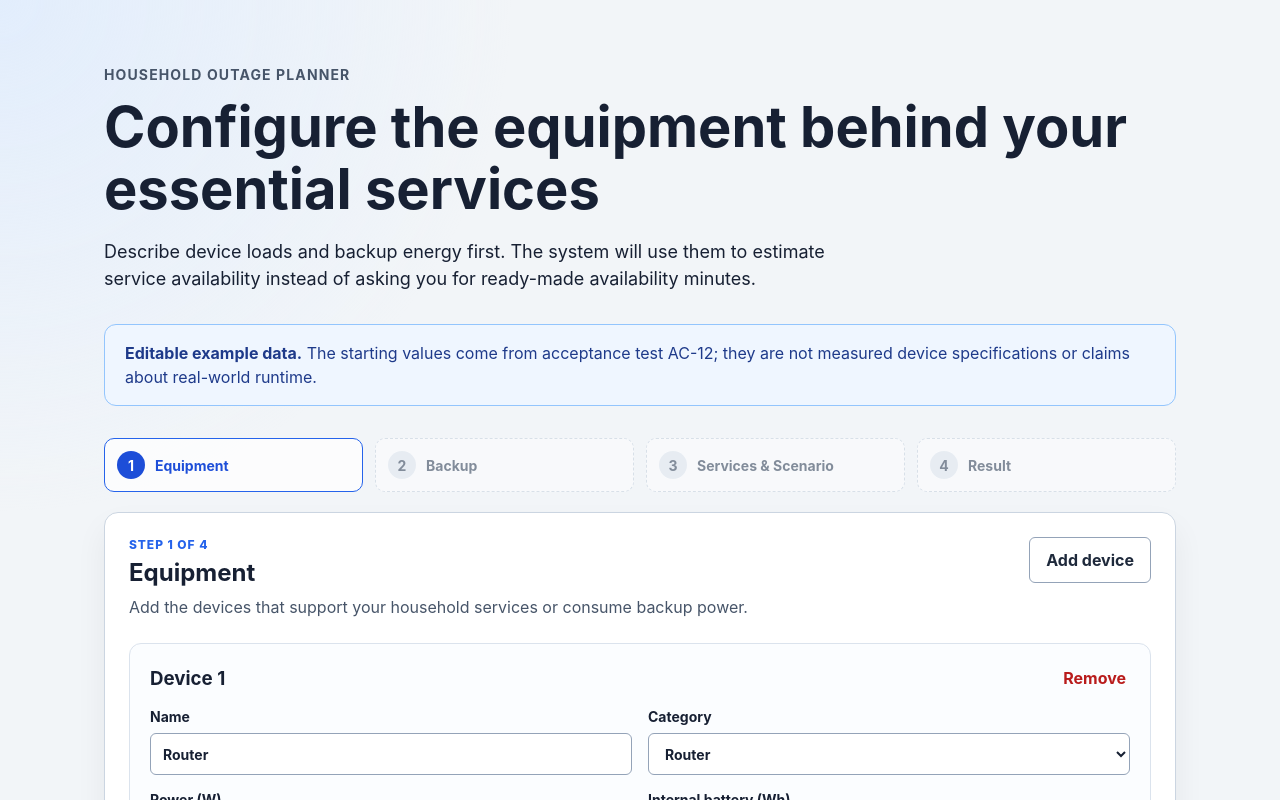
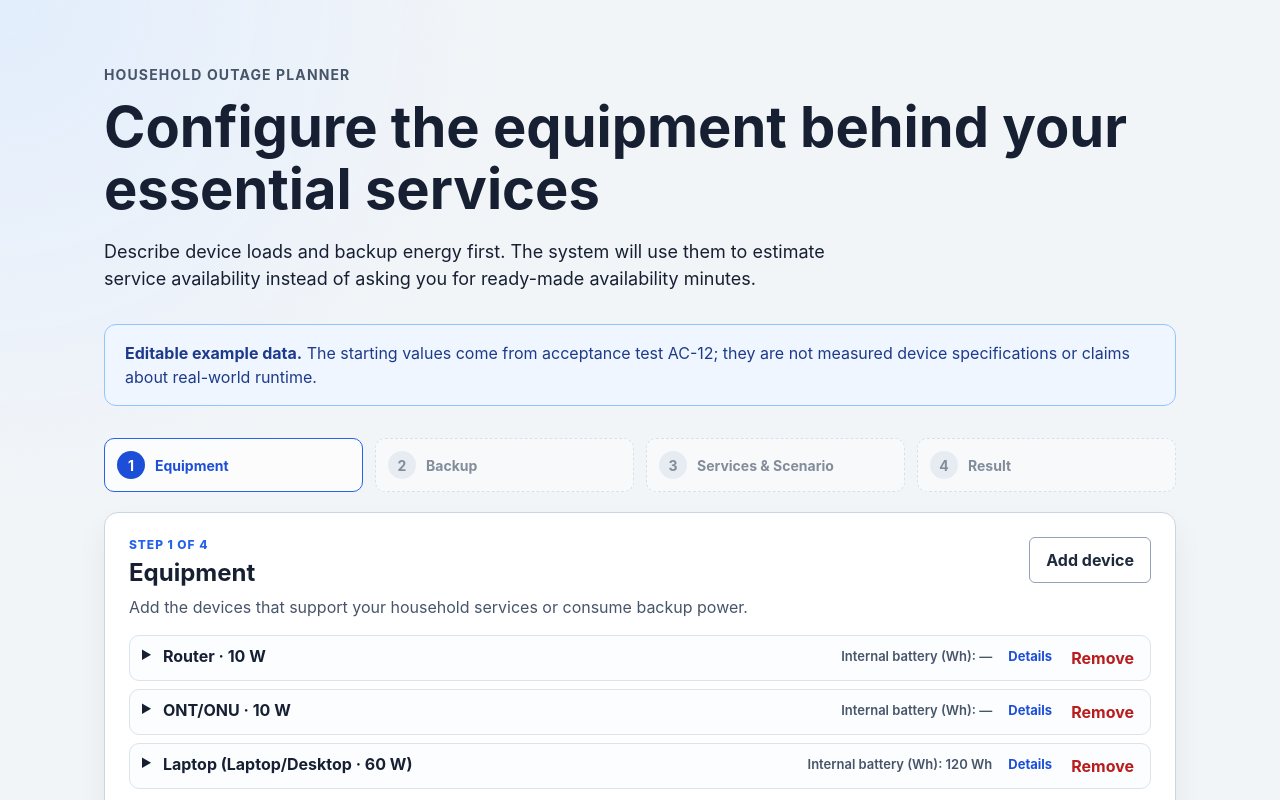
Before and after one commit to Serhii-Palamarchuk/capstone-household-service-availability, a React (Vite) app in the folder apps/web/: page / in a window 1280 px wide. Shown: the top 800 px of the page. Built offline with nearby package versions, Linux system fonts and the light colour scheme.

Commit message:
feat: compact equipment and backup steps

```diff
--- a/apps/web/src/App.jsx
+++ b/apps/web/src/App.jsx
@@ -4,6 +4,10 @@ import { EquipmentStep } from './components/user-mvp/EquipmentStep.jsx';
 import { ServicesScenarioStep } from './components/user-mvp/ServicesScenarioStep.jsx';
 import { UserScenarioResult } from './components/user-mvp/UserScenarioResult.jsx';
 import { DeviceCategory } from './user-mvp/constants.js';
+import {
+  backupSourceDisplayLabels,
+  deviceDisplayLabels,
+} from './user-mvp/entity-labels.js';
 import {
   createInitialUserMvpState,
   normalizeUserMvpForm,
@@ -39,6 +43,8 @@ export function App() {
   const nextServiceNumber = useRef(1);
   const nextSourceNumber = useRef(1);
   const t = createTranslator(language);
+  const deviceLabels = deviceDisplayLabels(formState.devices, t);
+  const backupSourceLabels = backupSourceDisplayLabels(formState.backupSources, t);
 
   function invalidateResult() {
     const next = invalidateResultState({ outcome, submittedInput, resultStale });
@@ -340,17 +346,21 @@ export function App() {
 
       {currentStep === 0 && (
         <EquipmentStep
+          deviceLabels={deviceLabels}
           devices={formState.devices}
           onAdd={addDevice}
           onChange={changeDevice}
           onRemove={removeDevice}
           onNext={() => setCurrentStep(1)}
+          t={t}
         />
       )}
       {currentStep === 1 && (
         <BackupStep
           assignments={formState.backupAssignmentsByDeviceId}
+          backupSourceLabels={backupSourceLabels}
           backupSources={formState.backupSources}
+          deviceLabels={deviceLabels}
           devices={formState.devices}
           onAdd={addBackupSource}
           onAssignmentChange={changeAssignment}
@@ -358,6 +368,7 @@ export function App() {
           onChange={changeBackupSource}
           onNext={() => setCurrentStep(2)}
           onRemove={removeBackupSource}
+          t={t}
         />
       )}
       {currentStep === 2 && (
--- a/apps/web/src/components/user-mvp/BackupStep.jsx
+++ b/apps/web/src/components/user-mvp/BackupStep.jsx
@@ -1,70 +1,61 @@
-const backupTypes = [
-  { value: 'PowerStation', label: 'Power station' },
-  { value: 'UPS', label: 'UPS' },
-  { value: 'Other', label: 'Other' },
-];
+const backupTypes = ['PowerStation', 'UPS', 'Other'];
 
 export function BackupStep({
+  assignments,
+  backupSourceLabels,
   backupSources,
+  deviceLabels,
   devices,
-  assignments,
   onAdd,
   onAssignmentChange,
   onBack,
   onChange,
   onNext,
   onRemove,
+  t,
 }) {
+  const sourceCount = backupSources.length;
+
   return (
     <section className="wizard-panel" aria-labelledby="backup-title">
       <div className="section-heading">
         <div>
-          <p className="step-label">Step 2 of 4</p>
-          <h2 id="backup-title">Backup</h2>
-          <p>Describe available energy and connect each device to at most one external source.</p>
+          <p className="step-label">{t('step.numberOfTotal', { number: 2, total: 4 })}</p>
+          <h2 id="backup-title">{t('step.backup')}</h2>
+          <p>{t('helper.backup')}</p>
         </div>
         <button className="secondary-button" type="button" onClick={onAdd}>
-          Add source
+          {t('actions.addSource')}
         </button>
       </div>
 
-      <div className="entity-list">
-        {backupSources.map((source, index) => (
-          <article className="entity-card" key={source.id}>
-            <div className="entity-card-heading">
-              <h3>Backup source {index + 1}</h3>
-              <button
-                className="text-button danger-button"
-                type="button"
-                onClick={() => onRemove(source.id)}
-              >
-                Remove
-              </button>
-            </div>
-            <div className="field-grid">
-              <label htmlFor={`${source.id}-name`}>
-                Name
-                <input
-                  id={`${source.id}-name`}
-                  type="text"
-                  value={source.name}
-                  onChange={event => onChange(source.id, 'name', event.target.value)}
-                />
-              </label>
+      <div className="entity-list compact-entity-list">
+        {backupSources.map(source => (
+          <article className="compact-entity-row" key={source.id}>
+            <details className="row-details">
+              <summary>
+                <span className="compact-row-summary compact-row-summary-source">
+                  <strong>{backupSourceLabels.get(source.id)}</strong>
+                  <span className="details-label">{t('actions.details')}</span>
+                </span>
+              </summary>
+              <div className="details-fields">
                 <label htmlFor={`${source.id}-type`}>
-                Type
+                  {t('field.type')}
                   <select
                     id={`${source.id}-type`}
                     value={source.type}
                     onChange={event => onChange(source.id, 'type', event.target.value)}
                   >
                     {backupTypes.map(type => (
-                    <option key={type.value} value={type.value}>{type.label}</option>
+                      <option key={type} value={type}>
+                        {t(`backupType.${type}`, { fallback: type })}
+                      </option>
                     ))}
                   </select>
                 </label>
                 <label htmlFor={`${source.id}-capacity`}>
-                Usable capacity (Wh)
+                  {t('field.usableCapacity')}
                   <input
                     id={`${source.id}-capacity`}
                     inputMode="decimal"
@@ -76,7 +67,10 @@ export function BackupStep({
                   />
                 </label>
                 <label htmlFor={`${source.id}-max-output`}>
-                Maximum output (W) <span className="optional-label">Optional</span>
+                  <span>
+                    {t('field.maximumOutput')}{' '}
+                    <span className="optional-label">{t('field.optional')}</span>
+                  </span>
                   <input
                     id={`${source.id}-max-output`}
                     inputMode="decimal"
@@ -87,46 +81,97 @@ export function BackupStep({
                     onChange={event => onChange(source.id, 'maxOutputPowerW', event.target.value)}
                   />
                 </label>
+                <label className="secondary-field" htmlFor={`${source.id}-name`}>
+                  <span>
+                    {t('field.name')}{' '}
+                    <span className="optional-label">{t('field.optional')}</span>
+                  </span>
+                  <input
+                    id={`${source.id}-name`}
+                    type="text"
+                    value={source.name}
+                    onChange={event => onChange(source.id, 'name', event.target.value)}
+                  />
+                </label>
               </div>
+            </details>
+            <button
+              aria-label={`${t('actions.remove')}: ${backupSourceLabels.get(source.id)}`}
+              className="text-button danger-button"
+              type="button"
+              onClick={() => onRemove(source.id)}
+            >
+              {t('actions.remove')}
+            </button>
           </article>
         ))}
       </div>
 
       <div className="assignment-section">
         <div>
-          <h3>Device assignments</h3>
-          <p>A source may power several devices, but each device can use only one source.</p>
+          <h3>{t('label.deviceAssignments')}</h3>
+          <p>{t('helper.assignments')}</p>
         </div>
+        {sourceCount === 0 ? (
+          <p className="empty-state assignment-empty-state">
+            {t('empty.noExternalSource')}
+          </p>
+        ) : (
           <div className="assignment-list">
-          {devices.map(device => (
-            <label className="assignment-row" htmlFor={`${device.id}-source`} key={device.id}>
-              <span>
-                <strong>{device.name || 'Unnamed device'}</strong>
-                <small>{device.powerW ? `${device.powerW} W` : 'Power not set'}</small>
+            {devices.map(device => {
+              const assignedSourceId = assignments[device.id] ?? '';
+              const enabled = Boolean(assignedSourceId);
+              const toggleId = `${device.id}-external-backup`;
+
+              return (
+                <div
+                  className={`assignment-row${sourceCount === 1 ? ' assignment-row-single' : ''}`}
+                  key={device.id}
+                >
+                  <strong>{deviceLabels.get(device.id)}</strong>
+                  <label className="assignment-toggle" htmlFor={toggleId}>
+                    <input
+                      checked={enabled}
+                      id={toggleId}
+                      type="checkbox"
+                      onChange={event => onAssignmentChange(
+                        device.id,
+                        event.target.checked ? backupSources[0].id : '',
+                      )}
+                    />
+                    <span>{t('step.backup')}</span>
+                  </label>
+                  {sourceCount >= 2 && enabled && (
+                    <label className="assignment-source-field" htmlFor={`${device.id}-source`}>
+                      <span className="visually-hidden">
+                        {t('step.backup')}: {deviceLabels.get(device.id)}
                       </span>
                       <select
                         id={`${device.id}-source`}
-                value={assignments[device.id] ?? ''}
+                        value={assignedSourceId}
                         onChange={event => onAssignmentChange(device.id, event.target.value)}
                       >
-                <option value="">No external source</option>
                         {backupSources.map(source => (
                           <option key={source.id} value={source.id}>
-                    {source.name || 'Unnamed source'}
+                            {backupSourceLabels.get(source.id)}
                           </option>
                         ))}
                       </select>
                     </label>
-          ))}
+                  )}
                 </div>
+              );
+            })}
+          </div>
+        )}
       </div>
 
       <div className="step-actions">
         <button className="secondary-button" type="button" onClick={onBack}>
-          Back to equipment
+          {t('actions.backToEquipment')}
         </button>
         <button className="primary-button" type="button" onClick={onNext}>
-          Continue to services &amp; scenario
+          {t('actions.continueToServicesScenario')}
         </button>
       </div>
     </section>
--- a/apps/web/src/components/user-mvp/EquipmentStep.jsx
+++ b/apps/web/src/components/user-mvp/EquipmentStep.jsx
@@ -2,57 +2,60 @@ import { DeviceCategory } from '../../user-mvp/constants.js';
 
 const categoryOptions = Object.values(DeviceCategory);
 
-export function EquipmentStep({ devices, onAdd, onChange, onRemove, onNext }) {
+export function EquipmentStep({
+  deviceLabels,
+  devices,
+  onAdd,
+  onChange,
+  onRemove,
+  onNext,
+  t,
+}) {
   return (
     <section className="wizard-panel" aria-labelledby="equipment-title">
       <div className="section-heading">
         <div>
-          <p className="step-label">Step 1 of 4</p>
-          <h2 id="equipment-title">Equipment</h2>
-          <p>Add the devices that support your household services or consume backup power.</p>
+          <p className="step-label">{t('step.numberOfTotal', { number: 1, total: 4 })}</p>
+          <h2 id="equipment-title">{t('step.equipment')}</h2>
+          <p>{t('helper.equipment')}</p>
         </div>
         <button className="secondary-button" type="button" onClick={onAdd}>
-          Add device
+          {t('actions.addDevice')}
         </button>
       </div>
 
-      <div className="entity-list">
-        {devices.map((device, index) => (
-          <article className="entity-card" key={device.id}>
-            <div className="entity-card-heading">
-              <h3>Device {index + 1}</h3>
-              <button
-                className="text-button danger-button"
-                type="button"
-                onClick={() => onRemove(device.id)}
-              >
-                Remove
-              </button>
-            </div>
-            <div className="field-grid">
-              <label htmlFor={`${device.id}-name`}>
-                Name
-                <input
-                  id={`${device.id}-name`}
-                  type="text"
-                  value={device.name}
-                  onChange={event => onChange(device.id, 'name', event.target.value)}
-                />
-              </label>
+      <div className="entity-list compact-entity-list">
+        {devices.map(device => (
+          <article className="compact-entity-row" key={device.id}>
+            <details className="row-details">
+              <summary>
+                <span className="compact-row-summary">
+                  <strong>{deviceLabels.get(device.id)}</strong>
+                  <span className="compact-row-secondary">
+                    {t('field.internalBattery')}: {device.internalBatteryWh
+                      ? `${device.internalBatteryWh} Wh`
+                      : '—'}
+                  </span>
+                  <span className="details-label">{t('actions.details')}</span>
+                </span>
+              </summary>
+              <div className="details-fields">
                 <label htmlFor={`${device.id}-category`}>
-                Category
+                  {t('field.category')}
                   <select
                     id={`${device.id}-category`}
                     value={device.category}
                     onChange={event => onChange(device.id, 'category', event.target.value)}
                   >
                     {categoryOptions.map(category => (
-                    <option key={category} value={category}>{category}</option>
+                      <option key={category} value={category}>
+                        {t(`category.${category}`, { fallback: category })}
+                      </option>
                     ))}
                   </select>
                 </label>
                 <label htmlFor={`${device.id}-power`}>
-                Power (W)
+                  {t('field.power')}
                   <input
                     id={`${device.id}-power`}
                     inputMode="decimal"
@@ -64,7 +67,10 @@ export function EquipmentStep({ devices, onAdd, onChange, onRemove, onNext }) {
                   />
                 </label>
                 <label htmlFor={`${device.id}-battery`}>
-                Internal battery (Wh) <span className="optional-label">Optional</span>
+                  <span>
+                    {t('field.internalBattery')}{' '}
+                    <span className="optional-label">{t('field.optional')}</span>
+                  </span>
                   <input
                     id={`${device.id}-battery`}
                     inputMode="decimal"
@@ -75,14 +81,35 @@ export function EquipmentStep({ devices, onAdd, onChange, onRemove, onNext }) {
                     onChange={event => onChange(device.id, 'internalBatteryWh', event.target.value)}
                   />
                 </label>
+                <label className="secondary-field" htmlFor={`${device.id}-name`}>
+                  <span>
+                    {t('field.name')}{' '}
+                    <span className="optional-label">{t('field.optional')}</span>
+                  </span>
+                  <input
+                    id={`${device.id}-name`}
+                    type="text"
+                    value={device.name}
+                    onChange={event => onChange(device.id, 'name', event.target.value)}
+                  />
+                </label>
               </div>
+            </details>
+            <button
+              aria-label={`${t('actions.remove')}: ${deviceLabels.get(device.id)}`}
+              className="text-button danger-button"
+              type="button"
+              onClick={() => onRemove(device.id)}
+            >
+              {t('actions.remove')}
+            </button>
           </article>
         ))}
       </div>
 
       <div className="step-actions step-actions-end">
         <button className="primary-button" type="button" onClick={onNext}>
-          Continue to backup
+          {t('actions.continueToBackup')}
         </button>
       </div>
     </section>
--- a/apps/web/src/styles.css
+++ b/apps/web/src/styles.css
@@ -161,6 +161,80 @@ body {
   background: #fbfdff;
 }
 
+.compact-entity-list {
+  gap: 0.5rem;
+  margin-top: 1rem;
+}
+
+.compact-entity-row {
+  display: grid;
+  grid-template-columns: minmax(0, 1fr) auto;
+  align-items: start;
+  gap: 0.75rem;
+  padding: 0.5rem 0.75rem;
+  border: 1px solid #dbe3ed;
+  border-radius: 0.625rem;
+  background: #fbfdff;
+}
+
+.row-details {
+  min-width: 0;
+}
+
+.row-details summary {
+  cursor: pointer;
+}
+
+.row-details summary:focus-visible {
+  border-radius: 0.25rem;
+  outline: 3px solid rgb(147 197 253 / 55%);
+  outline-offset: 0.25rem;
+}
+
+.compact-row-summary {
+  display: inline-grid;
+  grid-template-columns: minmax(0, 1fr) auto auto;
+  align-items: center;
+  gap: 1rem;
+  width: calc(100% - 1.5rem);
+  margin-left: 0.25rem;
+  vertical-align: middle;
+}
+
+.compact-row-summary-source {
+  grid-template-columns: minmax(0, 1fr) auto;
+}
+
+.compact-row-summary strong {
+  min-width: 0;
+  overflow-wrap: anywhere;
+}
+
+.compact-row-secondary {
+  color: #475569;
+  font-size: 0.8125rem;
+  font-weight: 600;
+}
+
+.details-label {
+  color: #1d4ed8;
+  font-size: 0.8125rem;
+  font-weight: 700;
+}
+
+.details-fields {
+  display: grid;
+  grid-template-columns: repeat(4, minmax(0, 1fr));
+  gap: 0.75rem;
+  margin-top: 0.75rem;
+  padding: 0.75rem 0 0.25rem;
+  border-top: 1px solid #e2e8f0;
+}
+
+.secondary-field {
+  color: #475569;
+}
+
 .field-grid {
   display: grid;
   grid-template-columns: repeat(2, minmax(0, 1fr));
@@ -260,18 +334,55 @@ body {
 
 .wizard-panel .assignment-row {
   display: grid;
-  grid-template-columns: minmax(0, 1fr) minmax(12rem, 20rem);
+  grid-template-columns: minmax(0, 1fr) auto minmax(12rem, 18rem);
   align-items: center;
   gap: 1rem;
-  padding: 0.875rem 1rem;
+  padding: 0.625rem 0.75rem;
   border: 1px solid #dbe3ed;
   border-radius: 0.625rem;
   background: #fbfdff;
 }
 
-.assignment-row span {
+.wizard-panel .assignment-row-single {
+  grid-template-columns: minmax(0, 1fr) auto;
+}
+
+.assignment-row > span {
   display: grid;
   gap: 0.25rem;
+}
+
+.wizard-panel .assignment-toggle {
+  display: flex;
+  align-items: center;
+  gap: 0.5rem;
+  white-space: nowrap;
+}
+
+.wizard-panel .assignment-toggle input {
+  width: 1rem;
+  min-height: 1rem;
+  margin: 0;
+}
+
+.wizard-panel .assignment-source-field {
+  display: block;
+}
+
+.assignment-empty-state {
+  margin-top: 1rem;
+}
+
+.visually-hidden {
+  position: absolute;
+  width: 1px;
+  height: 1px;
+  padding: 0;
+  margin: -1px;
+  overflow: hidden;
+  clip: rect(0, 0, 0, 0);
+  white-space: nowrap;
+  border: 0;
 }
 
 .assignment-row small,
@@ -619,6 +730,20 @@ body {
     grid-template-columns: 1fr;
   }
 
+  .compact-row-summary,
+  .compact-row-summary-source,
+  .details-fields {
+    grid-template-columns: 1fr;
+  }
+
+  .compact-row-summary {
+    gap: 0.375rem;
+  }
+
+  .details-label {
+    margin-top: 0.125rem;
+  }
+
   .provider-row {
     grid-template-columns: 1fr;
   }
```
Lines whose indentation alone changed are shown as unchanged.
